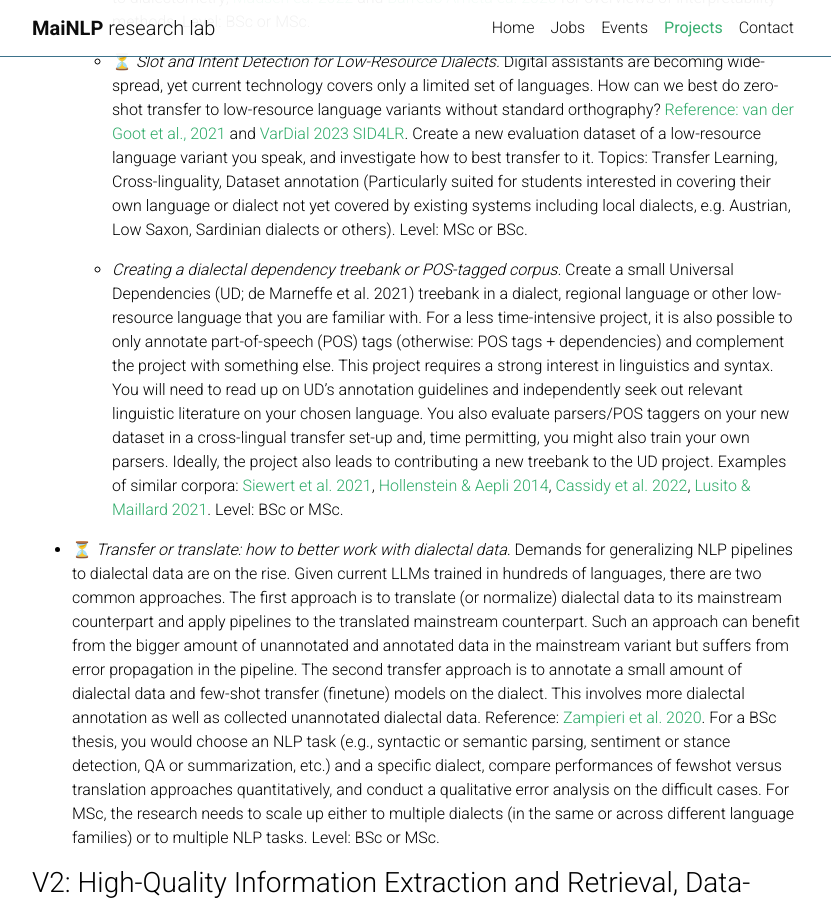
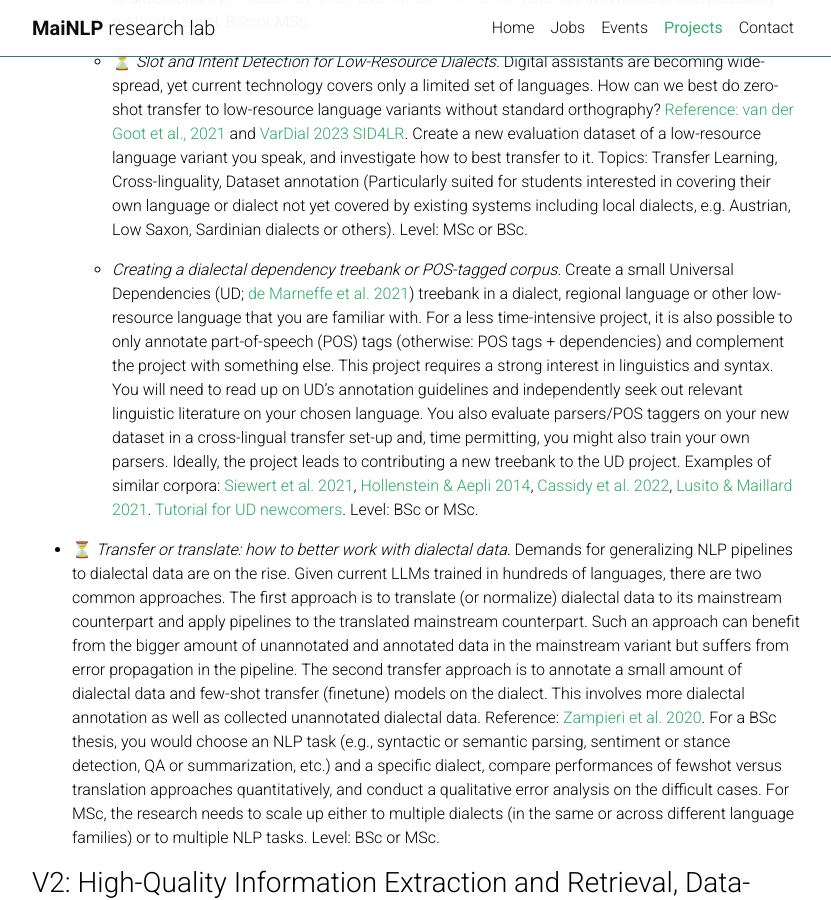
Before and after one commit to mainlp/mainlp.github.io, a Jekyll site: the page built from _pages/projects.md, in a window 1280 px wide and 900 px high, scrolled down 4013 px. Shown: the whole window, without its empty margins (223-1054 px from the left). Built offline with Jekyll 4.4.1, drawn with Linux system fonts in a browser that asks for light colours; emoji names are drawn with the system emoji font; comment, search, counter and statistics services are not loaded; a style sheet for code colours, icons or effects is not loaded.

Commit message:
UD thesis proj -- update URLs

```diff
--- a/_pages/projects.md
+++ b/_pages/projects.md
@@ -122,7 +122,7 @@ MSc/BSc thesis research vectors:
   * :hourglass_flowing_sand:  *Slot and Intent Detection for Low-Resource Dialects.* Digital assistants are becoming wide-spread, yet current technology covers only a limited set of languages.  How can we best do zero-shot transfer to low-resource language variants without standard orthography? [Reference: van der Goot et al., 2021](https://aclanthology.org/2021.naacl-main.197.pdf) and [VarDial 2023 SID4LR](https://sites.google.com/view/vardial-2023/shared-tasks). Create a new evaluation dataset of a low-resource language variant you speak, and investigate how to best transfer to it. Topics: Transfer Learning, Cross-linguality, Dataset annotation (Particularly suited for students interested in covering their own language or dialect not yet covered by existing systems including local dialects, e.g. Austrian, Low Saxon, Sardinian dialects or others). Level: MSc or BSc.
 
 
-  * *Creating a dialectal dependency treebank or POS-tagged corpus.* Create a small Universal Dependencies (UD; de Marneffe et al. 2021) treebank in a dialect, regional language or other low-resource language that you are familiar with. For a less time-intensive project, it is also possible to only annotate part-of-speech (POS) tags (otherwise: POS tags + dependencies) and complement the project with something else. This project requires a strong interest in linguistics and syntax. You will need to read up on UD's annotation guidelines and independently seek out relevant linguistic literature on your chosen language. You also evaluate parsers/POS taggers on your new dataset in a cross-lingual transfer set-up and, time permitting, you might also train your own parsers. Ideally, the project also leads to contributing a new treebank to the UD project. Examples of similar corpora: [Siewert et al. 2021](https://aclanthology.org/2021.konvens-1.25/), [Hollenstein & Aepli 2014](https://aclanthology.org/W14-5310/), [Cassidy et al. 2022](https://aclanthology.org/2022.acl-long.473/), [Lusito & Maillard 2021](https://aclanthology.org/2021.udw-1.10/). Level: BSc or MSc.
+  * *Creating a dialectal dependency treebank or POS-tagged corpus.* Create a small Universal Dependencies (UD; [de Marneffe et al. 2021](https://direct.mit.edu/coli/article/47/2/255/98516/Universal-Dependencies)) treebank in a dialect, regional language or other low-resource language that you are familiar with. For a less time-intensive project, it is also possible to only annotate part-of-speech (POS) tags (otherwise: POS tags + dependencies) and complement the project with something else. This project requires a strong interest in linguistics and syntax. You will need to read up on UD's annotation guidelines and independently seek out relevant linguistic literature on your chosen language. You also evaluate parsers/POS taggers on your new dataset in a cross-lingual transfer set-up and, time permitting, you might also train your own parsers. Ideally, the project leads to contributing a new treebank to the UD project. Examples of similar corpora: [Siewert et al. 2021](https://aclanthology.org/2021.konvens-1.25/), [Hollenstein & Aepli 2014](https://aclanthology.org/W14-5310/), [Cassidy et al. 2022](https://aclanthology.org/2022.acl-long.473/), [Lusito & Maillard 2021](https://aclanthology.org/2021.udw-1.10/). [Tutorial for UD newcomers](https://unidive.lisn.upsaclay.fr/doku.php?id=other-events:webinar-1). Level: BSc or MSc.
 
  - :hourglass_flowing_sand: *Transfer or translate: how to better work with dialectal data.* Demands for generalizing NLP pipelines to dialectal data are on the rise. Given current LLMs trained in hundreds of languages, there are two common approaches. The first approach is to translate (or normalize) dialectal data to its mainstream counterpart and apply pipelines to the translated mainstream counterpart. Such an approach can benefit from the bigger amount of unannotated and annotated data in the mainstream variant but suffers from error propagation in the pipeline. The second transfer approach is to annotate a small amount of dialectal data and few-shot transfer (finetune) models on the dialect. This involves more dialectal annotation as well as collected unannotated dialectal data. Reference: [Zampieri et al. 2020](https://helda.helsinki.fi/server/api/core/bitstreams/dd1636da-66ef-4e2d-bdb7-19c0b27080f3/content). For a BSc thesis, you would choose an NLP task (e.g., syntactic or semantic parsing, sentiment or stance detection,  QA or summarization, etc.) and a specific dialect, compare performances of fewshot versus translation approaches quantitatively, and conduct a qualitative error analysis on the difficult cases. For MSc, the research needs to scale up either to multiple dialects (in the same or across different language families) or to multiple NLP tasks. Level: BSc or MSc.
 
```
